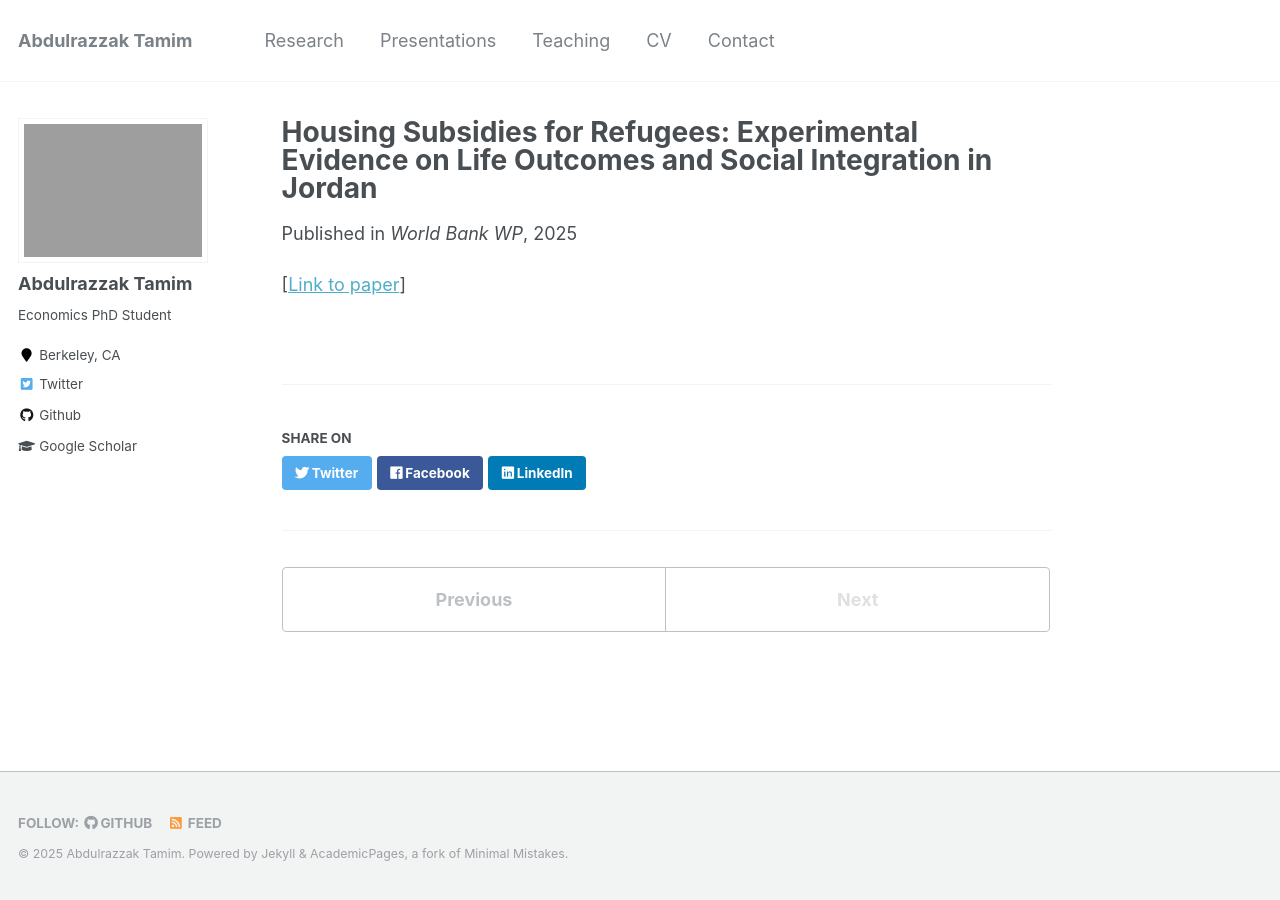
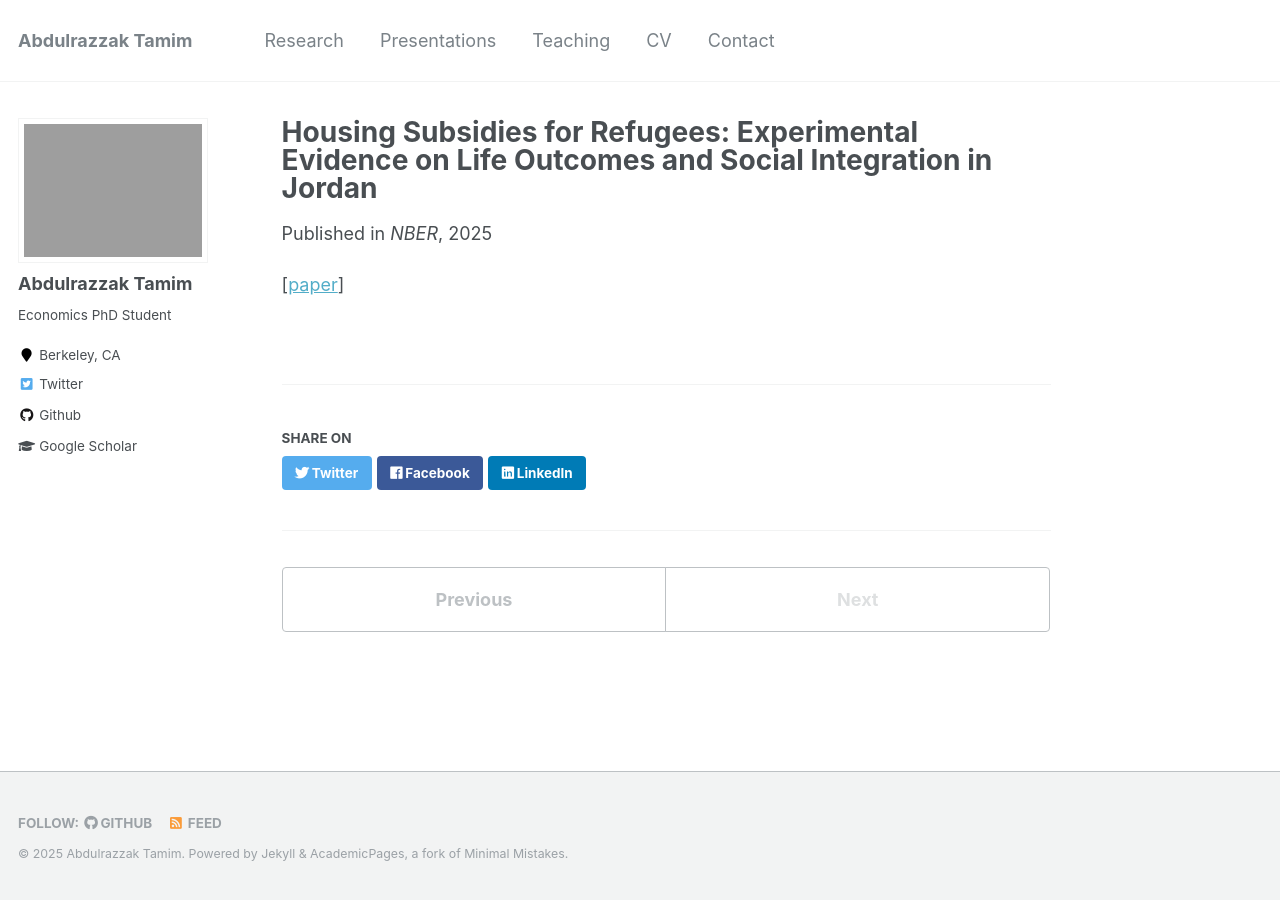
Before and after one commit to AbdulrazzakTamim/abdulrazzaktamim.github.io, a Jekyll site: the page built from _publications/paper3.md, in a window 1280 px wide. Built offline with Jekyll 4.4.1, drawn with Linux system fonts in a browser that asks for light colours; comment, search, counter and statistics services are not loaded.

Commit message:
Update paper3.md

```diff
--- a/_publications/paper3.md
+++ b/_publications/paper3.md
@@ -2,8 +2,8 @@
 title: " Housing Subsidies for Refugees: Experimental Evidence on Life Outcomes and Social Integration in Jordan"
 collection: publications
 permalink: /publication/Subsidies
-venue: 'World Bank WP'
+venue: 'NBER'
 date: 2025-1-1
 co_authors: 'Sam Leone, [Edward Miguel](http://emiguel.econ.berkeley.edu/), Bailey Palmer, [Sandra Rozo](https://www.sandrarozo.net/), [Emma Smith](https://sites.harvard.edu/emmasmith/), and Sarah Stillman'
 ---
-[[Link to paper](https://documents.worldbank.org/en/publication/documents-reports/documentdetail/099831501212542537/idu1a72809a417fd714c7918d82140a01ed1a392)]
+[[paper](https://www.nber.org/papers/w33408?utm_campaign=ntwh)]
```
